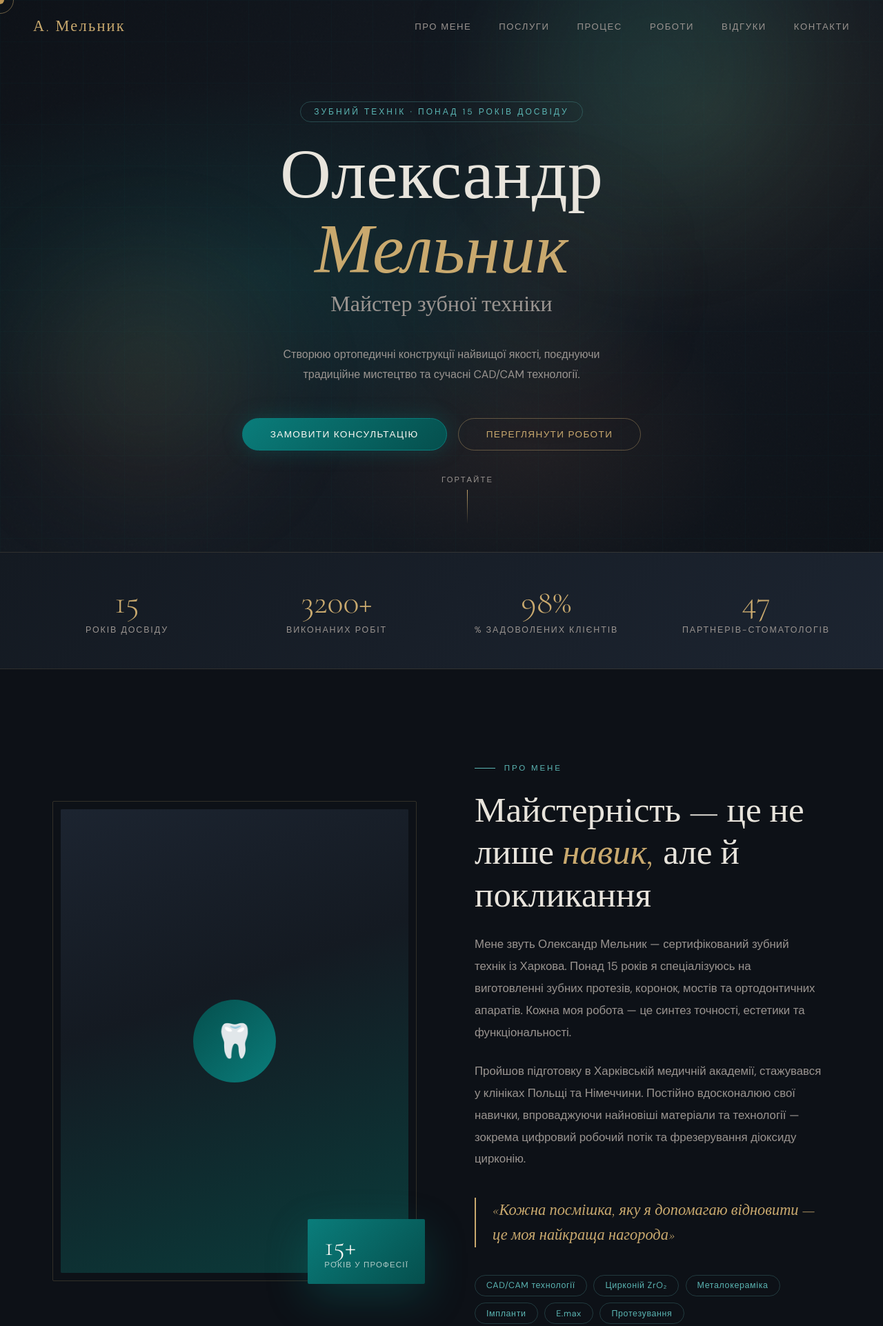
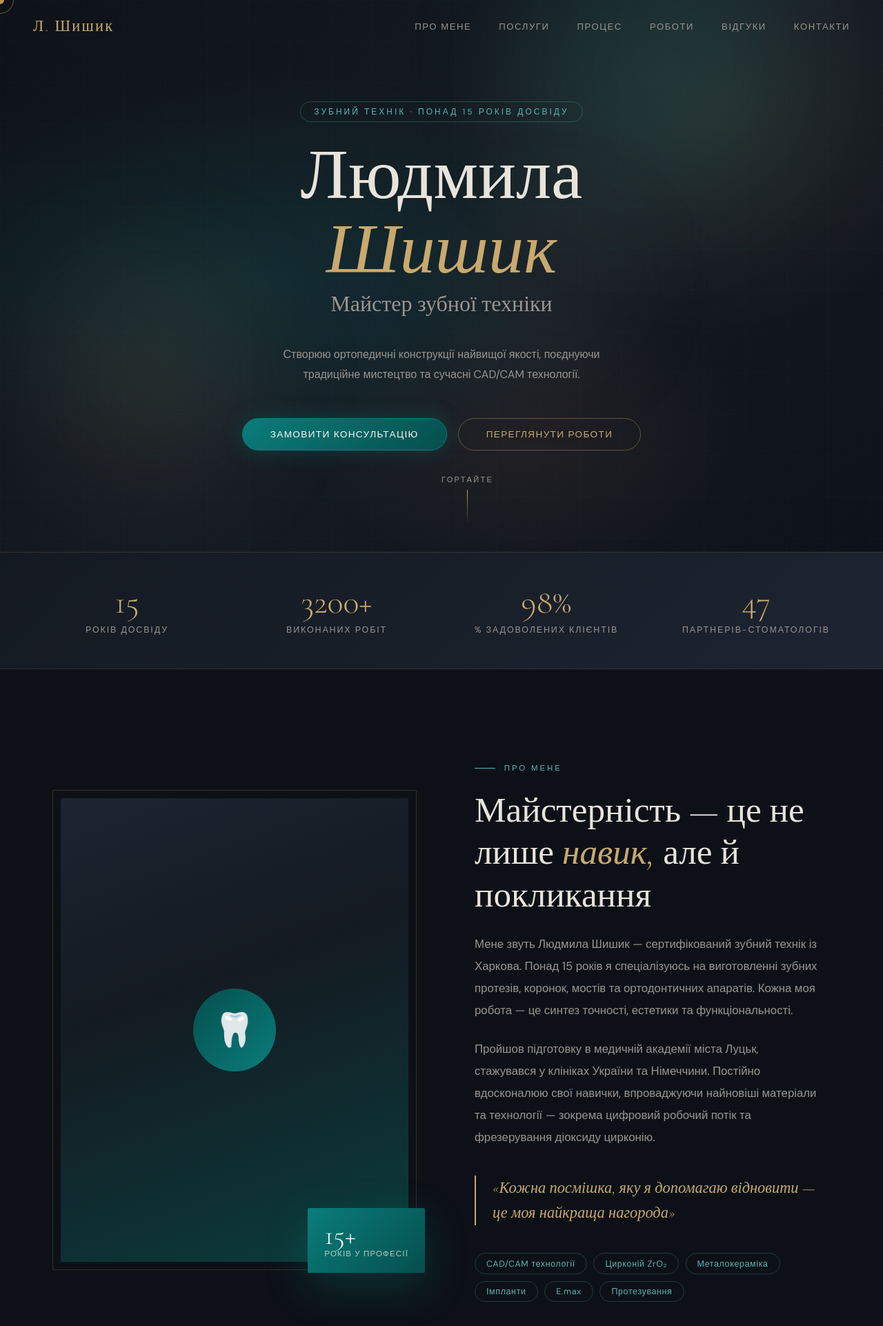
Before and after one commit to workalx/SmileDental.com, a plain HTML site: page index.html in a window 1280 px wide. Shown: the top 1922 px of the page at 69% size. Drawn offline with nearby package versions, Linux system fonts and the light colour scheme.

Commit message:
Update index.html

```diff
--- a/index.html
+++ b/index.html
@@ -3,7 +3,7 @@
 <head>
 <meta charset="UTF-8">
 <meta name="viewport" content="width=device-width, initial-scale=1.0">
-<title>Олександр Мельник — Зубний Технік</title>
+<title>Людмила Шишик — Зубний Технік</title>
 <link href="https://fonts.googleapis.com/css2?family=Cormorant+Garamond:ital,wght@0,300;0,400;0,600;1,300&family=DM+Sans:wght@300;400;500&display=swap" rel="stylesheet">
 <style>
   :root {
@@ -610,7 +610,7 @@
 
 <!-- NAV -->
 <nav id="navbar">
-  <a href="#hero" class="nav-logo">А. Мельник</a>
+  <a href="#hero" class="nav-logo">Л. Шишик</a>
   <ul class="nav-links">
     <li><a href="#about">Про мене</a></li>
     <li><a href="#services">Послуги</a></li>
@@ -630,7 +630,7 @@
   <div class="hero-orb orb3"></div>
   <div class="hero-content">
     <div class="hero-tag">Зубний Технік · Понад 15 Років Досвіду</div>
-    <h1 class="hero-title">Олександр<br><em>Мельник</em></h1>
+    <h1 class="hero-title">Людмила <br><em>Шишик</em></h1>
     <p class="hero-title-sub">Майстер зубної техніки</p>
     <p class="hero-desc">Створюю ортопедичні конструкції найвищої якості, поєднуючи традиційне мистецтво та сучасні CAD/CAM технології.</p>
     <div class="hero-cta">
@@ -684,10 +684,10 @@
         <div class="section-label">Про мене</div>
         <h2 class="section-title">Майстерність — це не лише <em>навик,</em> але й покликання</h2>
         <p class="about-text">
-          Мене звуть Олександр Мельник — сертифікований зубний технік із Харкова. Понад 15 років я спеціалізуюсь на виготовленні зубних протезів, коронок, мостів та ортодонтичних апаратів. Кожна моя робота — це синтез точності, естетики та функціональності.
+          Мене звуть Людмила Шишик — сертифікований зубний технік із Харкова. Понад 15 років я спеціалізуюсь на виготовленні зубних протезів, коронок, мостів та ортодонтичних апаратів. Кожна моя робота — це синтез точності, естетики та функціональності.
         </p>
         <p class="about-text">
-          Пройшов підготовку в Харківській медичній академії, стажувався у клініках Польщі та Німеччини. Постійно вдосконалюю свої навички, впроваджуючи найновіші матеріали та технології — зокрема цифровий робочий потік та фрезерування діоксиду цирконію.
+          Пройшов підготовку в  медичній академії міста Луцьк, стажувався у клініках України та  Німеччини. Постійно вдосконалюю свої навички, впроваджуючи найновіші матеріали та технології — зокрема цифровий робочий потік та фрезерування діоксиду цирконію.
         </p>
         <blockquote class="about-quote">
           «Кожна посмішка, яку я допомагаю відновити — це моя найкраща нагорода»
@@ -1001,11 +1001,11 @@
 
 <!-- FOOTER -->
 <footer>
-  <div class="footer-logo">А. Мельник</div>
+  <div class="footer-logo">Л. Шишик</div>
   <div class="footer-line"></div>
   <p class="footer-text">
-    Зубна техніка найвищого класу · Харків, Україна<br>
-    © 2024 Олександр Мельник. Всі права захищені.
+    Зубна техніка найвищого класу · Луцьк, Україна<br>
+    © 2024 Людмила Шишик. Всі права захищені.
   </p>
   <div class="footer-links">
     <a href="#about">Про мене</a>
```
